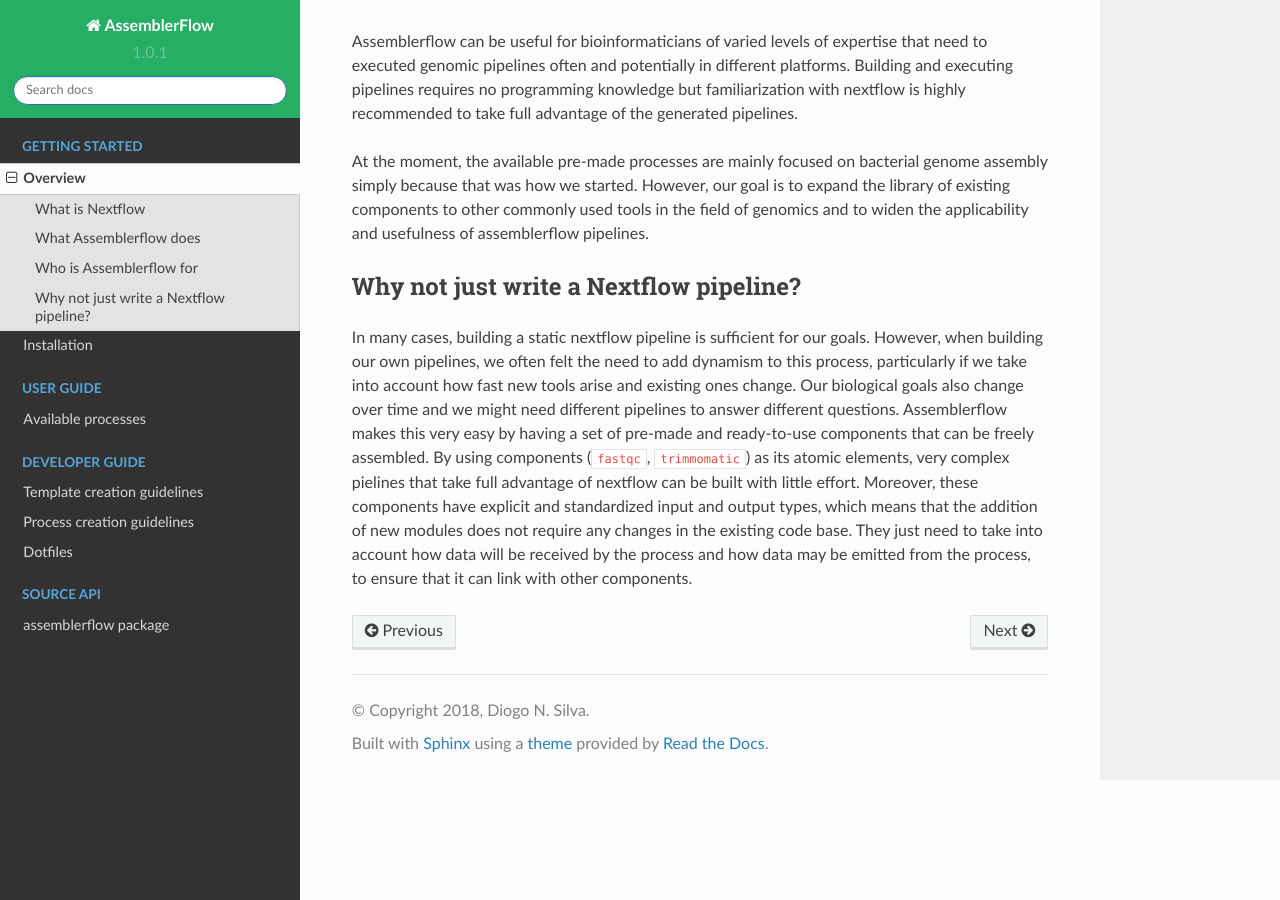
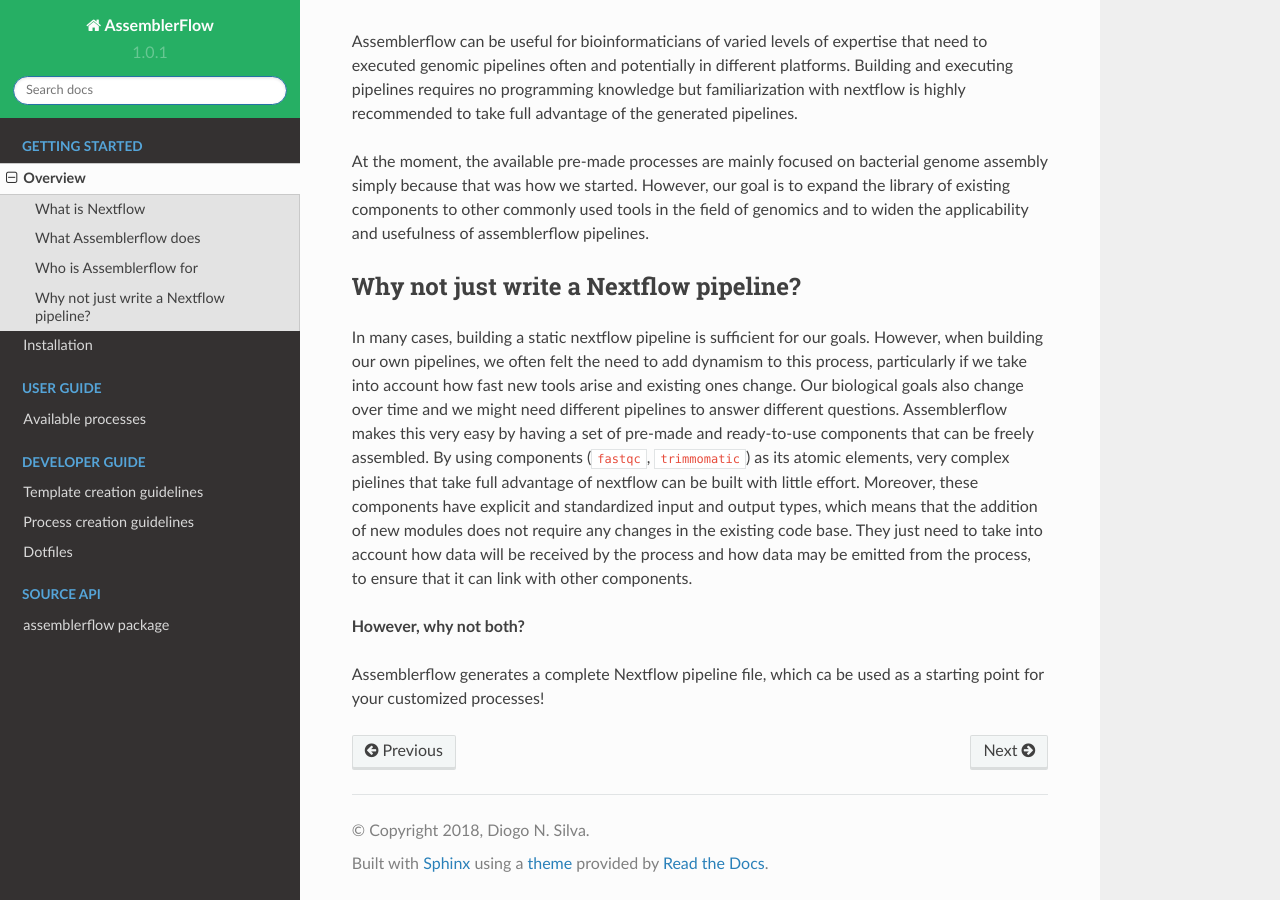
Before and after one commit to assemblerflow/flowcraft, a Sphinx documentation site: the page built from docs/getting_started/overview.rst, in a window 1280 px wide and 900 px high, scrolled down 1911 px. Built offline with Sphinx 7.4.7 and the Read the Docs theme 2.0.0, drawn with Linux system fonts in a browser that asks for light colours.

Commit message:
added info

```diff
--- a/docs/getting_started/overview.rst
+++ b/docs/getting_started/overview.rst
@@ -114,4 +114,9 @@
 account how data will be received by the process and how data may be emitted
 from the process, to ensure that it can link with other components.
 
+**However, why not both?**
+
+Assemblerflow generates a complete Nextflow pipeline file, which ca be used
+as a starting point for your customized processes!
+
 .. _nextflow: https://www.nextflow.io/
```
